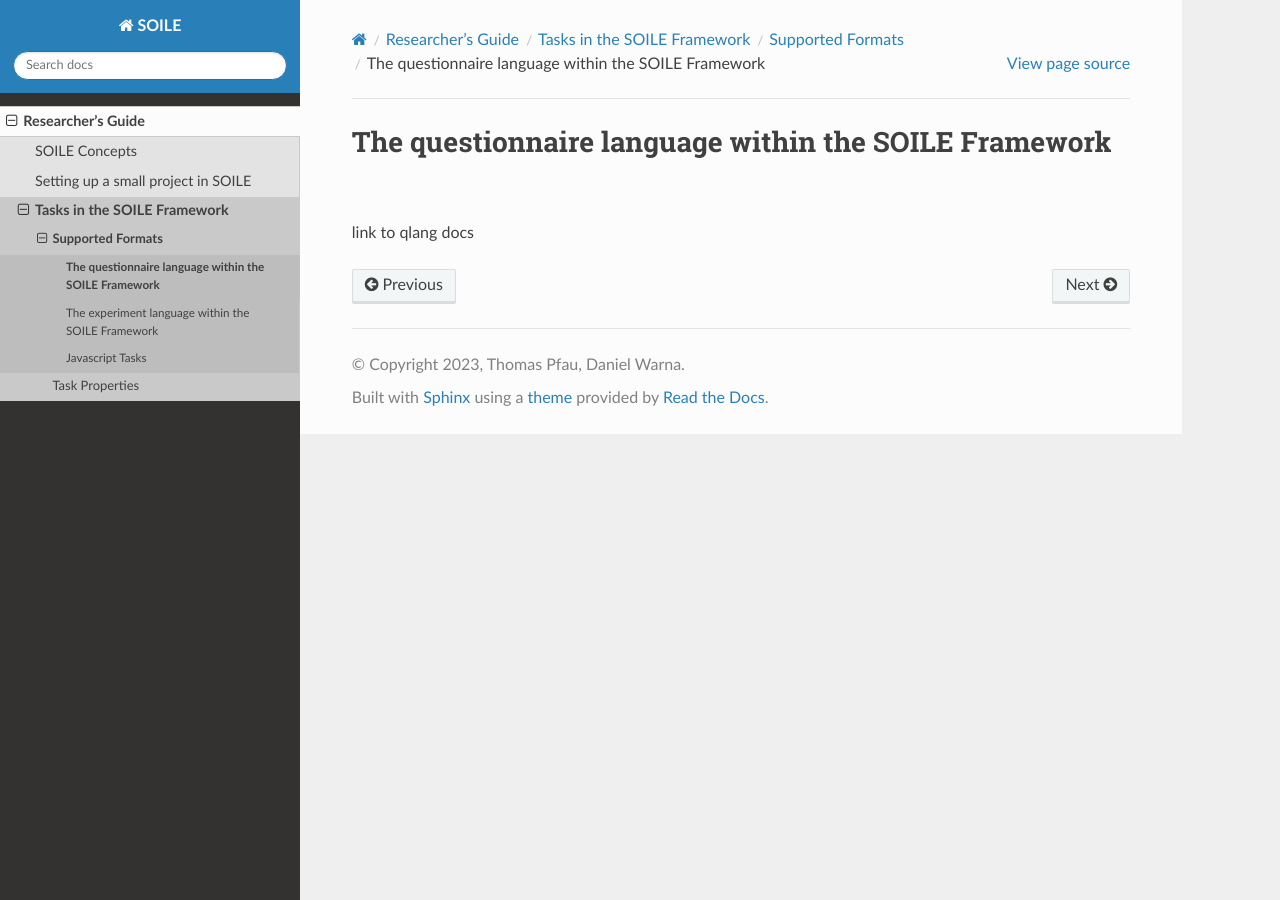
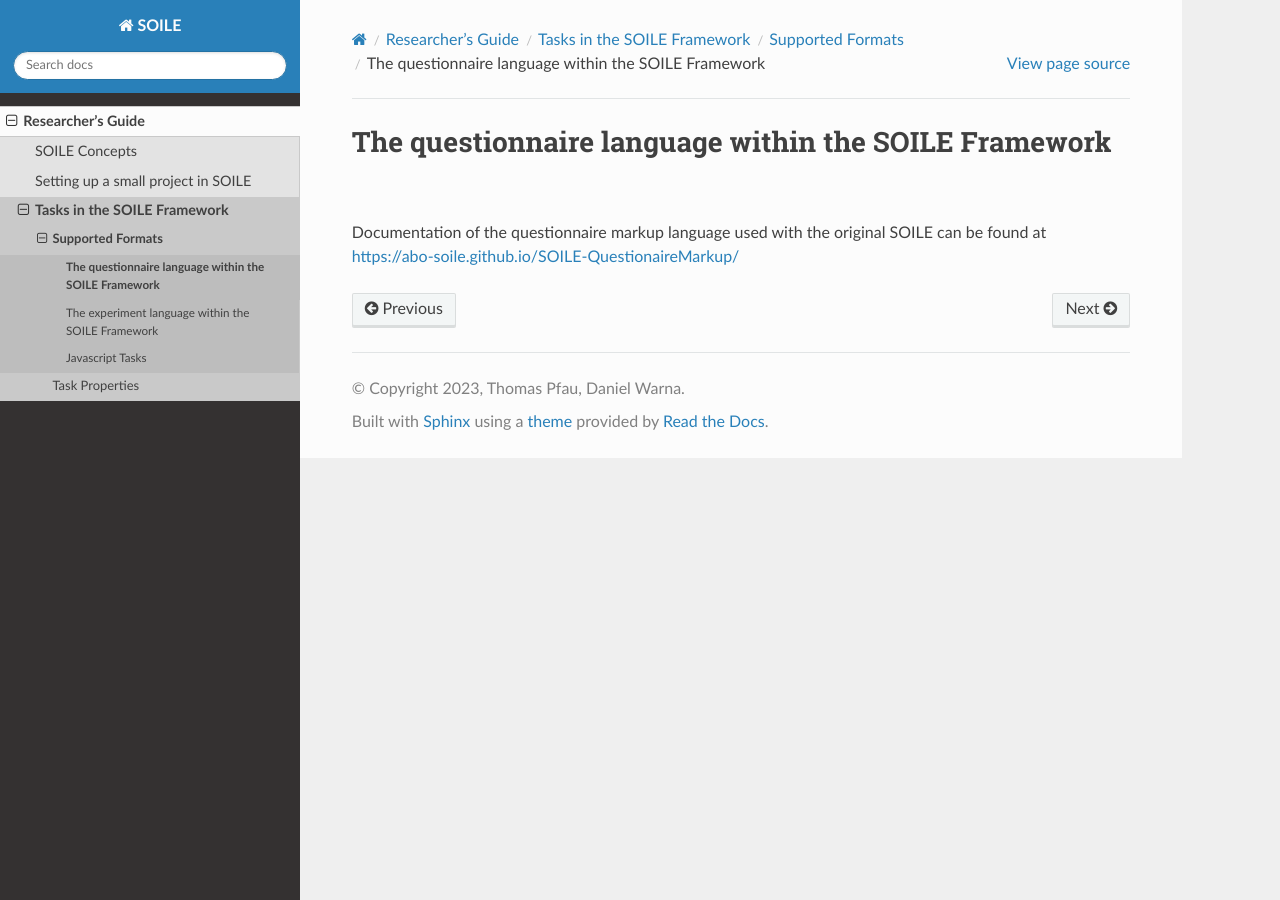
Before and after one commit to Abo-Soile/SOILE2, a Sphinx documentation site: the page built from docs/source/users/tasks/qlang.rst, in a window 1280 px wide. Built offline with Sphinx 7.4.7 and the Read the Docs theme 3.1.0, drawn with Linux system fonts in a browser that asks for light colours; pages that are not in the unit, such as notebooks, are missing from menus.

Commit message:
added links to original qlang and elang documentation

```diff
--- a/docs/source/users/tasks/elang.rst
+++ b/docs/source/users/tasks/elang.rst
@@ -1,4 +1,4 @@
 The experiment language within the SOILE Framework
 ==================================================
 
-link to elang docs
+Documentation related to the experiment language originally defined for use with SOILE can be found at https://abo-soile.github.io/SOILE-elang/
--- a/docs/source/users/tasks/qlang.rst
+++ b/docs/source/users/tasks/qlang.rst
@@ -1,4 +1,4 @@
 The questionnaire language within the SOILE Framework
 =====================================================
 
-link to qlang docs
+Documentation of the questionnaire markup language used with the original SOILE can be found at https://abo-soile.github.io/SOILE-QuestionaireMarkup/
```
